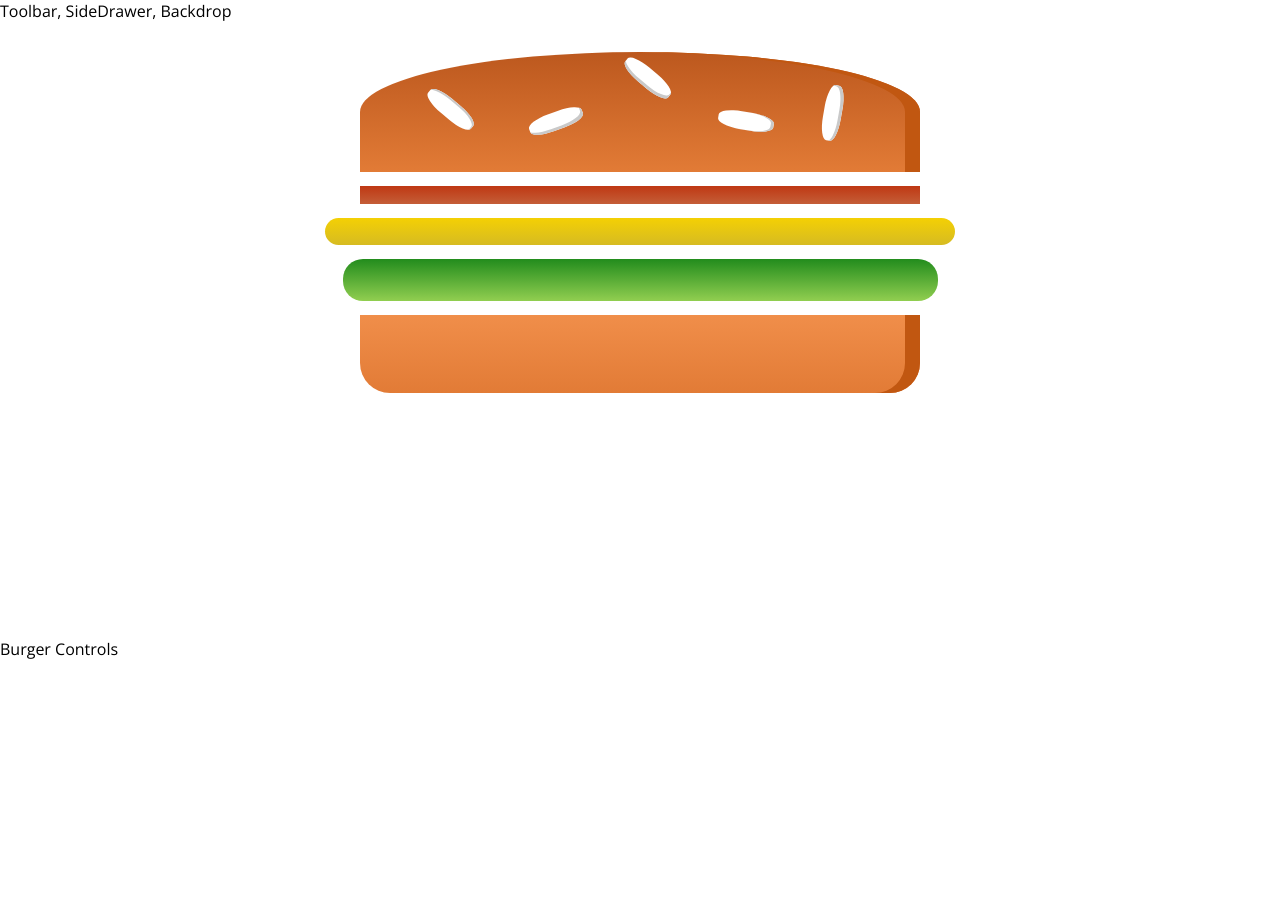
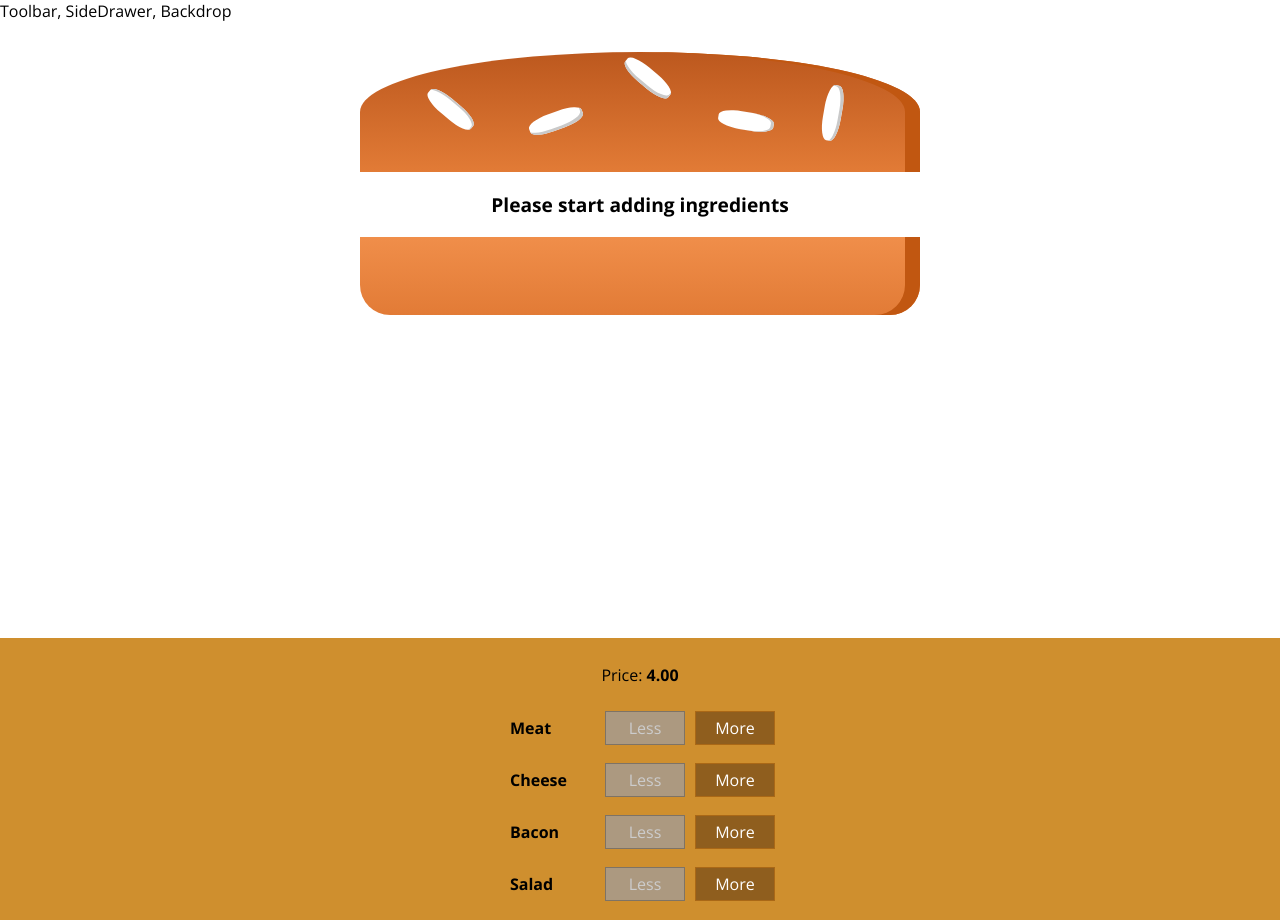
Before and after one commit to AbdulrahmanAlaa/burger-builder, a React app: page / in a window 1280 px wide. Before the commit the page ends 800 px from the top, so only its background shows below. Built offline with nearby package versions, Linux system fonts and the light colour scheme.

Commit message:
adding and manageing state with builder controls

```diff
--- /dev/null
+++ b/src/components/Burger/BuildControls/BuildControl/BuildControl.css
@@ -0,0 +1,53 @@
+.BuildControl{
+    display: flex;
+    justify-content: space-between;
+    align-items: center;
+    margin: 5px 0;
+}
+.BuildControl button{
+    display :block;
+    font:inherit;
+    padding: 5px;
+    margin:0 5px;
+    width:80px;
+    border:1px solid #AA6816;
+    outline:none;
+}
+.BuildControl button:disabled {
+    background-color: #AC9980;
+    border: 1px solid #7E7365;
+    color: #ccc;
+    cursor: default;
+}
+
+.BuildControl button:hover:disabled {
+    background-color: #AC9980;
+    color: #ccc;
+    cursor: not-allowed;
+}
+
+.Label {
+    padding: 10px;
+    font-weight: bold;
+    width: 80px;
+}
+
+.BuildControl .Less {
+    background-color: #D39952;
+    color: white;
+}
+
+.BuildControl .More {
+    background-color: #8F5E1E;
+    color: white;
+}
+
+.BuildControl .Less:hover, .BuildControl .Less:active {
+    background-color: #DAA972;
+    color: white;
+}
+
+.BuildControl .More:hover,.BuildControl .More:active {
+    background-color: #99703F;
+    color: white;
+}
--- /dev/null
+++ b/src/components/Burger/BuildControls/BuildControl/BuildControl.js
@@ -0,0 +1,20 @@
+import React from 'react';
+import classes from './BuildControl.css';
+
+const BuildControl = (props) => {
+    return (
+        <div className={classes.BuildControl}>
+            <label className={classes.Label}>{props.label}</label>
+            <button
+                className={classes.Less}
+                onClick={props.removed}
+                disabled={props.disabled}
+            >Less</button>
+            <button
+                className={classes.More}
+                onClick={props.added}
+            >More</button>
+        </div>
+    )
+};
+export default BuildControl
--- /dev/null
+++ b/src/components/Burger/BuildControls/BuildControls.css
@@ -0,0 +1,10 @@
+.BuildControls {
+    width: 100%;
+    display: flex;
+    background-color: #CF8F2E;
+    flex-direction: column;
+    padding: 10px 0;
+    align-items: center;
+    box-shadow: 0 2px 1px #ccc;
+    margin:auto;
+}
--- /dev/null
+++ b/src/components/Burger/BuildControls/BuildControls.js
@@ -0,0 +1,29 @@
+import React from 'react';
+import classes from './BuildControls.css';
+import BuildControl from './BuildControl/BuildControl';
+const controls = [
+    { label: 'Meat', type: 'meat' },
+    { label: 'Cheese', type: 'cheese' },
+    { label: 'Bacon', type: 'bacon' },
+    { label: 'Salad', type: 'salad' }
+];
+
+const BuildControls = (props) => {
+    return (
+        <div className={classes.BuildControls}>
+        <p>Price: <strong>{props.price.toFixed(2)}</strong></p>
+            {
+                controls.map(ctrl =>
+                    <BuildControl
+                        key={ctrl.label}
+                        label={ctrl.label}
+                        removed={() => props.ingredientRemoved(ctrl.type)}
+                        added={() => props.ingredientAdded(ctrl.type)}
+                        disabled={props.disabled[ctrl.type]}
+                    />
+                )
+            }
+        </div>
+    );
+}
+export default BuildControls;
--- a/src/components/Burger/Burger.js
+++ b/src/components/Burger/Burger.js
@@ -4,12 +4,15 @@
 
 const burger = (props) => {
 
-    const transformedIngredients = Object.keys(props.ingredients).map(ingKey => {
+    let transformedIngredients = Object.keys(props.ingredients).map(ingKey => {
         return [...Array(props.ingredients[ingKey])].map((_, i) => {
             return <BurgerIngredient key={ingKey + i} type={ingKey} />
         });
-    });
-
+    }).reduce((arr, ele) => arr.concat(ele), []);
+    console.log(transformedIngredients);
+    if (transformedIngredients.length ===0) {
+        transformedIngredients = <p>Please start adding ingredients</p>
+    }
     return (
         <div className={classes.Burger}>
             <BurgerIngredient type="bread-top" />
--- a/src/components/Burger/BurgerIngredient/BurgerIngredient.js
+++ b/src/components/Burger/BurgerIngredient/BurgerIngredient.js
@@ -36,6 +36,7 @@
     return ingredient;
 }
 
+/** adding properties validations */
 burgerIngredient.propTypes = {
     type: propTypes.string.isRequired
 }
--- a/src/containers/BurgerBuilder/BurgerBuilder.js
+++ b/src/containers/BurgerBuilder/BurgerBuilder.js
@@ -1,20 +1,66 @@
 import React, { Component } from 'react';
 import Aux from '../../hoc/Auxiliary/Auxiliary';
 import Burger from '../../components/Burger/Burger';
+import BuildControls from '../../components/Burger/BuildControls/BuildControls';
+const INGREDIENT_PRICES = {
+    salad: 0.5,
+    cheese: 0.4,
+    meat: 1.3,
+    bacon: 0.7
+}
 export default class BurgerBuilder extends Component {
     state = {
         ingredients: {
-            meet: 2,
-            bacon: 1,
-            cheese: 1,
-            salad: 1
+            meat: 0,
+            bacon: 0,
+            cheese: 0,
+            salad: 0
+        },
+        totalPrice: 4
+    }
+
+    addIngredientHandler = (type) => {
+        const oldCount = this.state.ingredients[type];
+        const updatedCount = oldCount + 1;
+        const ingredients = { ...this.state.ingredients };
+        ingredients[type] = updatedCount;
+        const totalPrice = this.state.totalPrice + INGREDIENT_PRICES[type];
+        this.setState({
+            ingredients,
+            totalPrice
+        });
+    }
+
+    removeIngredientHandler = (type) => {
+        const oldCount = this.state.ingredients[type];
+        if (oldCount === 0) {
+            return
         }
+        const updatedCount = oldCount - 1;
+        const ingredients = { ...this.state.ingredients };
+        ingredients[type] = updatedCount;
+        const totalPrice = this.state.totalPrice - INGREDIENT_PRICES[type];
+        this.setState({
+            ingredients,
+            totalPrice
+        });
     }
     render() {
+        const disabledInfo = {
+            ...this.state.ingredients
+        }
+        for (const key in disabledInfo) {
+            disabledInfo[key] = disabledInfo[key] <= 0;
+        }
         return (
             <Aux>
-                <Burger ingredients={this.state.ingredients } />
-                <div>Burger Controls</div>
+                <Burger ingredients={this.state.ingredients} />
+                <BuildControls
+                    ingredientAdded={this.addIngredientHandler}
+                    ingredientRemoved={this.removeIngredientHandler}
+                    disabled={disabledInfo}
+                    price={this.state.totalPrice}
+                />
             </Aux>
         );
     }
```
